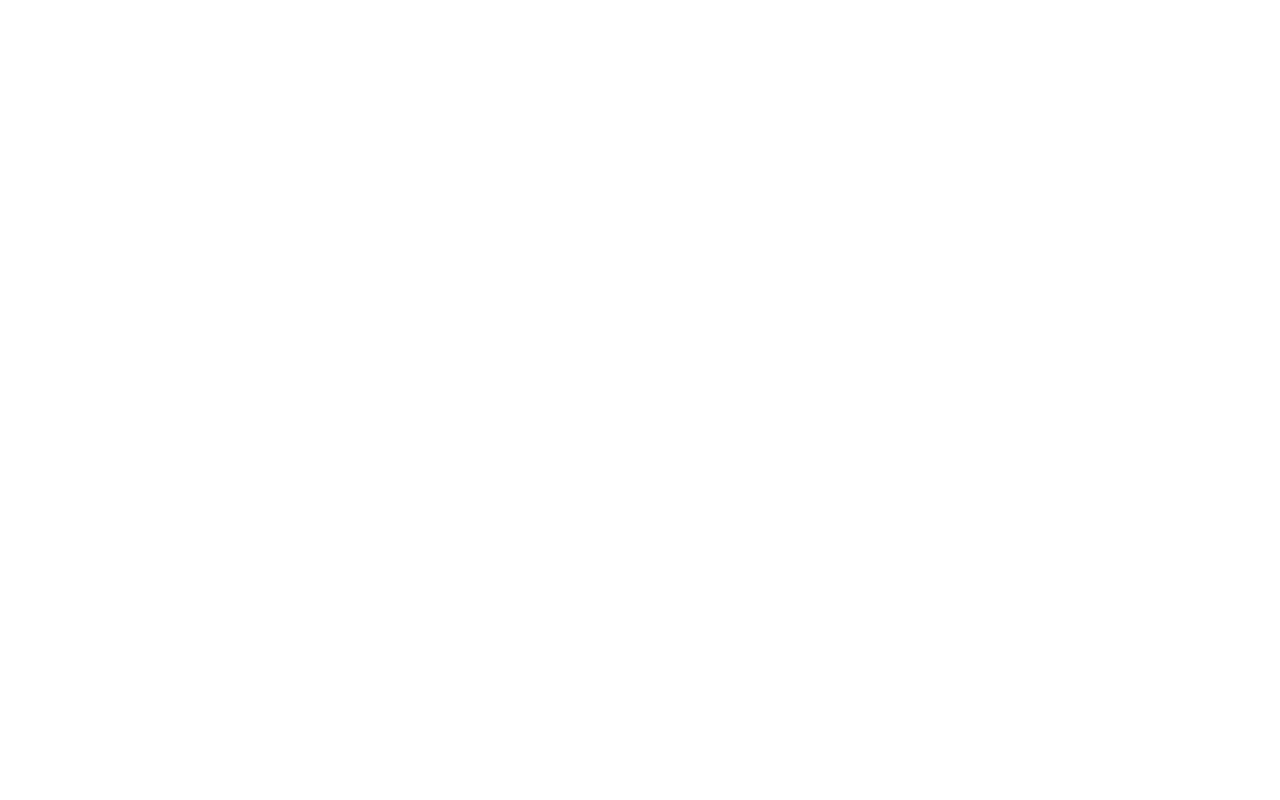
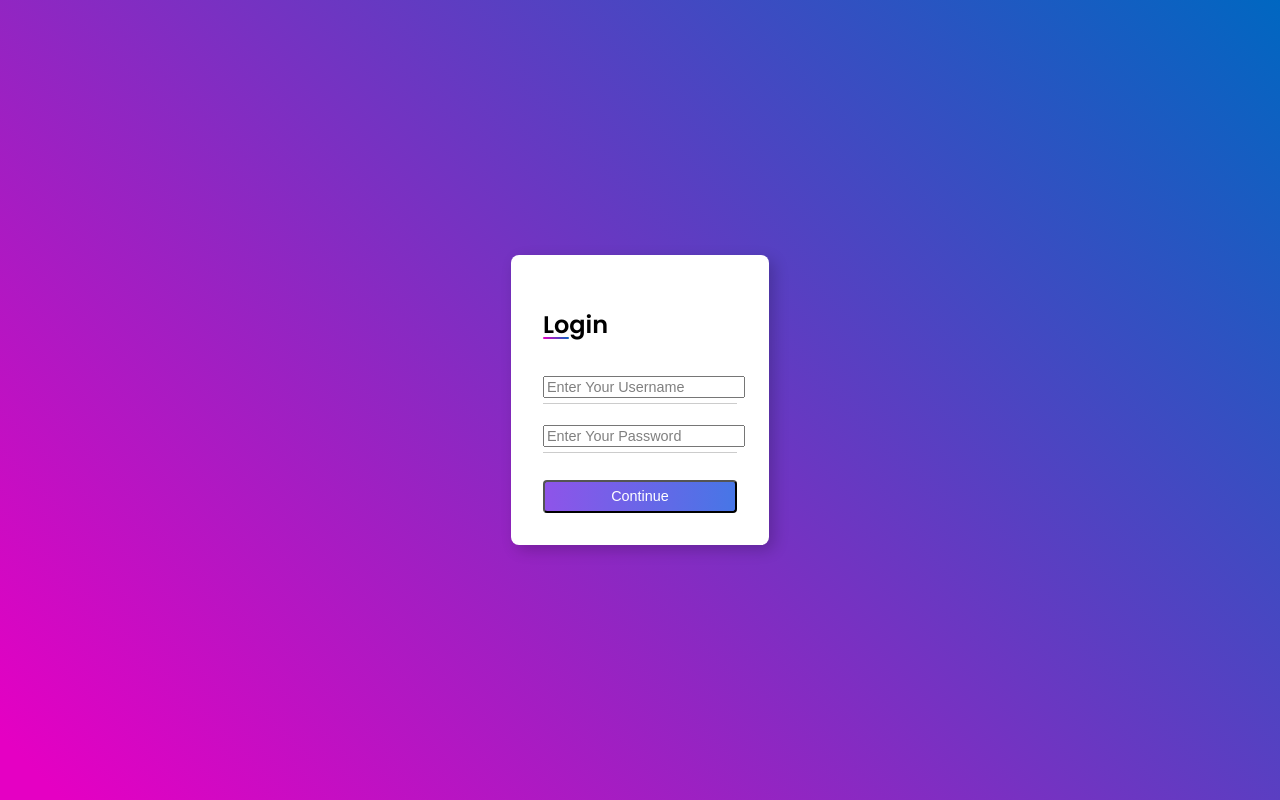
Before and after one commit to rayanaprata/paginaCadastro, a plain HTML site: page index.html in a window 1280 px wide. Drawn offline with Linux system fonts and the light colour scheme.

Commit message:
envio de arquivos

```diff
--- a/index.html
+++ b/index.html
@@ -1,12 +1,26 @@
 <!DOCTYPE html>
-<html lang="en">
+<html lang="pt-br">
 <head>
     <meta charset="UTF-8">
     <meta http-equiv="X-UA-Compatible" content="IE=edge">
     <meta name="viewport" content="width=device-width, initial-scale=1.0">
-    <title>Document</title>
+    <link rel="stylesheet" href="style.css">
+    <title>Login Form</title>
 </head>
 <body>
-
+    <main class="container">
+        <h2>Login</h2>
+        <form action="">
+            <div class="input-field">
+                <input type="text" name="username" id="username" placeholder="Enter Your Username">
+                <div class="underline"></div>
+            </div>
+            <div class="input-field">
+                <input type="password" name="password" id="password" placeholder="Enter Your Password">
+                <div class="underline"></div>
+            </div>
+            <input type="submit" value="Continue">
+        </form>
+    </main>
 </body>
 </html>
--- /dev/null
+++ b/style.css
@@ -0,0 +1,113 @@
+@import url('https://fonts.googleapis.com/css2?family=Poppins:wght@100;200;300;400;500;600;700&display=swap');
+
+* body {
+    margin: 0;
+    border: 0;
+    padding: 0;
+    box-sizing: border-box;
+    font-family: "Poppins", sans-serif;
+}
+
+body {
+    background: linear-gradient(45deg, #e500c3 3%,#0067c1 100%);
+    background-repeat: no-repeat;
+    min-height: 100vh;
+    min-width: 100vw;
+    display: flex;
+    align-items: center;
+    justify-content: center;
+}
+
+main.container {
+    background: white;
+    max-width: 360px;
+    min-height: 20vh;
+    padding: 2rem;
+    box-shadow: 5px 5px 15px rgba(0, 0, 0, 0.2);
+    border-radius: 8px;
+}
+
+main h2 {
+    font-weight: 600;
+    margin-bottom: 2rem;
+    position: relative;
+}
+
+main h2::before {
+    content: '';
+    position: absolute;
+    height: 2px;
+    width: 26px;
+    bottom: 3px;
+    left: 0;
+    border-radius: 10px;
+    background: linear-gradient(45deg, #e500c3 3%,#0067c1 100%);
+}
+
+form {
+    display: flex;
+    flex-direction: column;
+}
+
+.input-field {
+    position: relative;
+}
+
+form .input-field:first-child {
+    margin-bottom: 1.5rem;
+}
+
+.input-field .underline::before {
+    content: '';
+    position: absolute;
+    height: 1px;
+    width: 100%;
+    bottom: -5px;
+    left: 0;
+    background: rgba(0, 0, 0, 0.2);
+}
+
+.input-field .underline::after {
+    content: '';
+    position: absolute;
+    height: 1px;
+    width: 100%;
+    bottom: -5px;
+    left: 0;
+    background: linear-gradient(45deg, #e500c3 3%,#0067c1 100%);
+    transform: scaleX(0);
+    transition: all .3s ease-in-out;
+    transform-origin: left;
+}
+
+.input-field input:focus ~ .underline::after {
+    transform: scaleX(1);
+}
+
+.input-field input {
+    outline: none;
+    font-size: 0.9rem;
+    color:rgba(0, 0, 0, 0.7);
+    width: 100%;
+}
+
+.input-field input::placeholder {
+    color: rgba(0, 0, 0, 0.5);
+}
+
+form input[type="submit"] {
+    margin-top: 2rem;
+    padding: 0.4rem;
+    background: linear-gradient(to left, #4776E6, #8e54e9);
+    cursor: pointer;
+    color: white;
+    font-size: 0.9rem;
+    font-weight: 300;
+    border-radius: 4px;
+    transition: all 0.3s ease;
+}
+
+form input[type="submit"]:hover {
+    letter-spacing: 0.5px;
+    background: linear-gradient(to bottom, #4776E6, #8e54e9);
+}
```
Also changed, not shown: assets/final.png (added).
